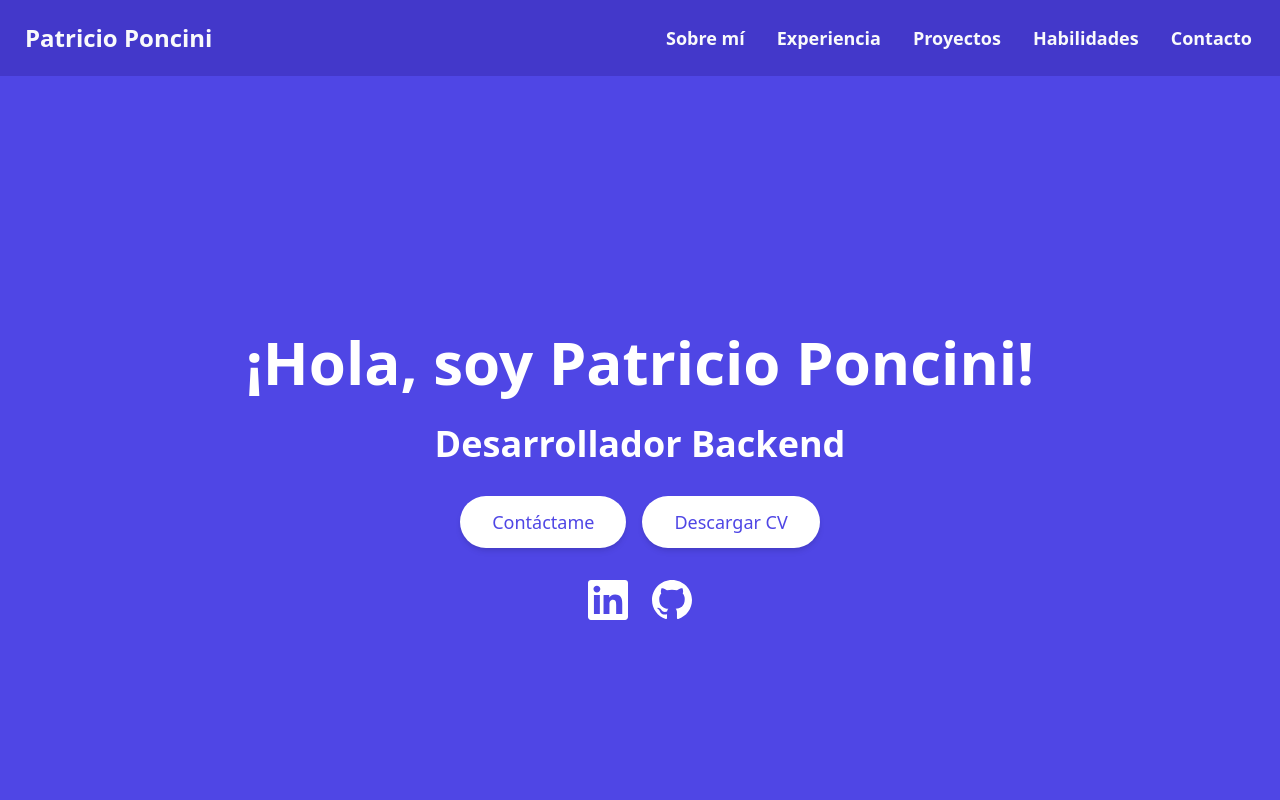
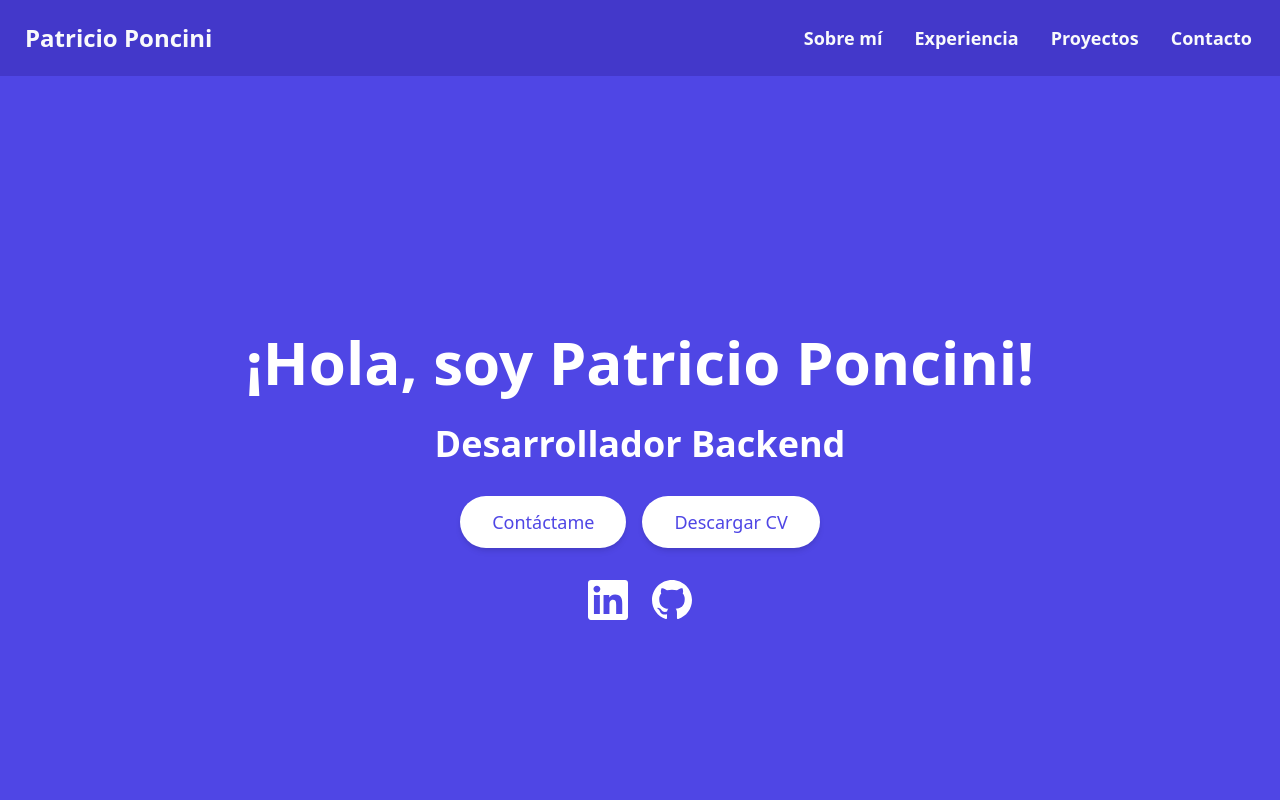
Before and after one commit to PatricioPoncini/portfolio, a Vue app: page / in a window 1280 px wide. Shown: the top 800 px of the page. Built offline with nearby package versions, Linux system fonts and the light colour scheme; no server answers.

Commit message:
feat: remove skills

```diff
--- a/src/components/NavBar.vue
+++ b/src/components/NavBar.vue
@@ -35,7 +35,6 @@ const hideDropdown = () => {
           <li><a href="#aboutMe">Sobre mí</a></li>
           <li><a href="#experiences">Experiencia</a></li>
           <li><a href="#projects">Proyectos</a></li>
-          <li><a href="#skills">Habilidades</a></li>
           <li><a href="#contact">Contacto</a></li>
         </ul>
       </details>
@@ -44,7 +43,6 @@ const hideDropdown = () => {
         <li><a href="#aboutMe">Sobre mí</a></li>
         <li><a href="#experiences">Experiencia</a></li>
         <li><a href="#projects">Proyectos</a></li>
-        <li><a href="#skills">Habilidades</a></li>
         <li><a href="#contact">Contacto</a></li>
       </ul>
     </div>
```
